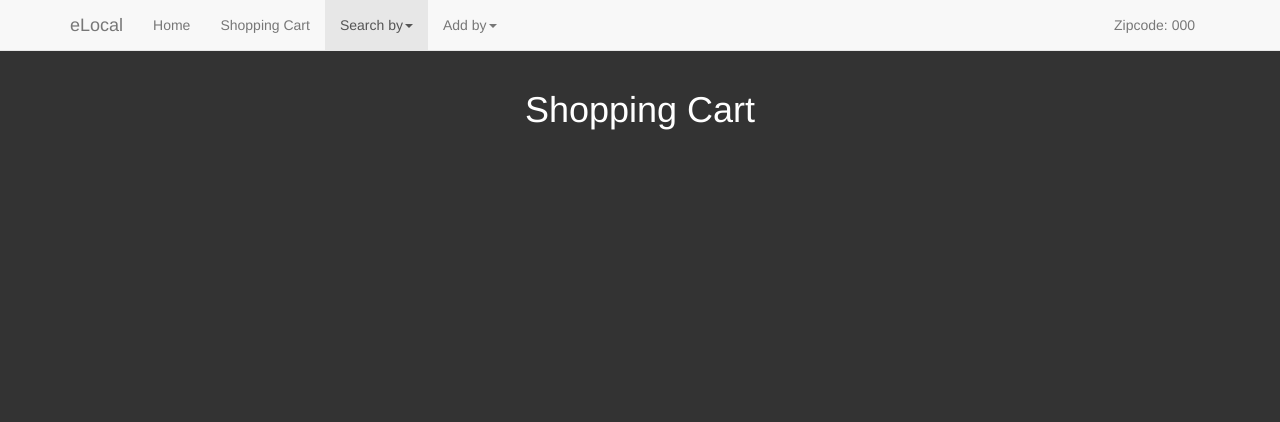
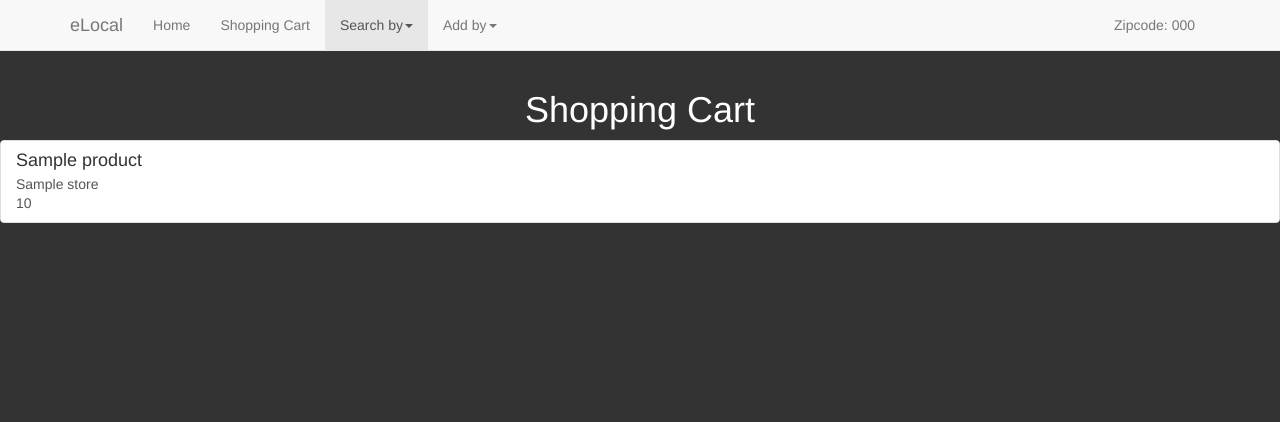
Before and after one commit to jisoohan/eLocal, a Django app: template eLocal_app/templates/eLocal_app/shoppingPage.html in a window 1280 px wide. Shown: the top 422 px of the page. Run offline with Django 3.2, Linux system fonts and the light colour scheme; tables that the repository leaves empty hold one stand-in row (values such as "Sample post"); the template is opened without the code that fills it: values that come from a table or form of the project are taken from there, most other values are stand-ins (such as "Sample title", 1, 10 or a date in 2020); some libraries are stand-ins or nearby versions.

Commit message:
shopping cart add

```diff
--- a/eLocal_app/templates/eLocal_app/productSearchPage.html
+++ b/eLocal_app/templates/eLocal_app/productSearchPage.html
@@ -64,6 +64,7 @@
                           <tr>
                             <th>Name</th>
                             <th>Price</th>
+                            <th>Add to Cart</th>
                           </tr>
                         </thead>
                         <tbody>
@@ -72,6 +73,7 @@
                               <tr>
                                 <td class="text-left">{{store.name}}</td>
                                 <td class="text-left">${{store.price}}</td>
+                                <td class="text-left"><a href="{% url 'eLocal_app.views.addCart' product.id store.id %}">Add</a></td>
                               </tr>
                             {% endfor %}
                           {% endif %}
--- a/eLocal_app/templates/eLocal_app/shoppingPage.html
+++ b/eLocal_app/templates/eLocal_app/shoppingPage.html
@@ -25,6 +25,17 @@
         {% endfor %}
       {% endif %}
       <h1>Shopping Cart</h1>
+      <ul class="list-group">
+        {% if products %}
+          {% for product in products %}
+            <a href="" class="list-group-item">
+              <h4 class="list-group-item-heading">{{product.product.name}}</h4>
+              <p class="list-group-item-text">{{product.store.name}}</p>
+              <p class="list-group-item-text">{{product.price}}</p>
+            </a>
+          {% endfor %}
+        {% endif %}
+      </ul>
     {% endblock %}
 
     <!-- Bootstrap core JavaScript
--- a/eLocal_app/utils.py
+++ b/eLocal_app/utils.py
@@ -83,3 +83,10 @@ class ElocalUtils:
                     product_dict['store_list'] = store_list
                     results.append(product_dict)
         return results
+
+    @staticmethod
+    def getInfoFromProductStore(product, store):
+        price = Inventory.getPrice(store.id, product.id)
+        product_dict = model_to_dict(product, fields=[field.name for field in product._meta.fields])
+        store_dict = model_to_dict(store, fields=[field.name for field in store._meta.fields])
+        return {'product': product_dict, 'store': store_dict, 'price': price}
--- a/eLocal_proj/urls.py
+++ b/eLocal_proj/urls.py
@@ -9,6 +9,7 @@ urlpatterns = [
     url(r'^stores/add', views.addStore),
     url(r'^stores', views.storeSearchPage),
     url(r'^products/search', views.searchProduct),
+    url(r'^products/cart/add/product=(?P<product_id>\d+)&store=(?P<store_id>\d+)', views.addCart),
     url(r'^products/cart', views.shoppingPage),
     url(r'^products/add', views.addProduct),
     url(r'^products', views.productSearchPage),
```
Also changed, not shown: eLocal_app/views.py (+12 -1 lines).
